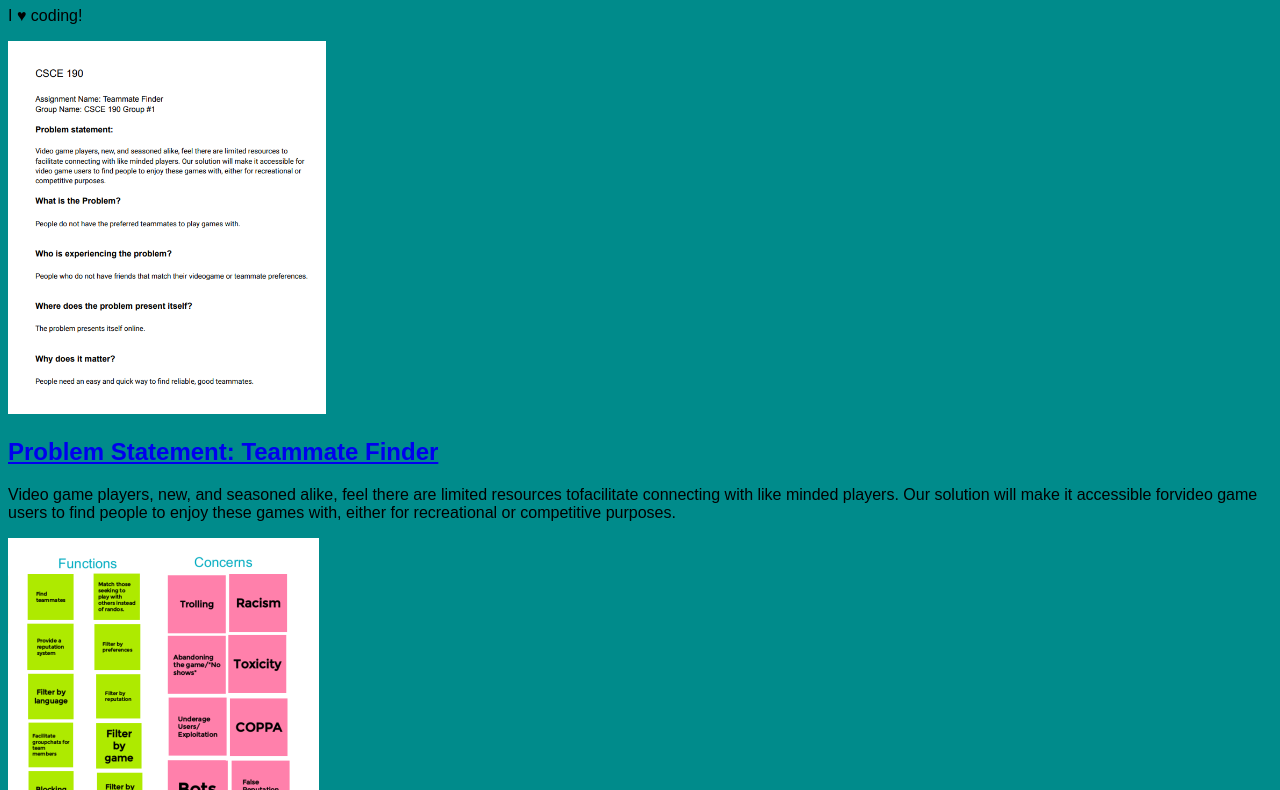
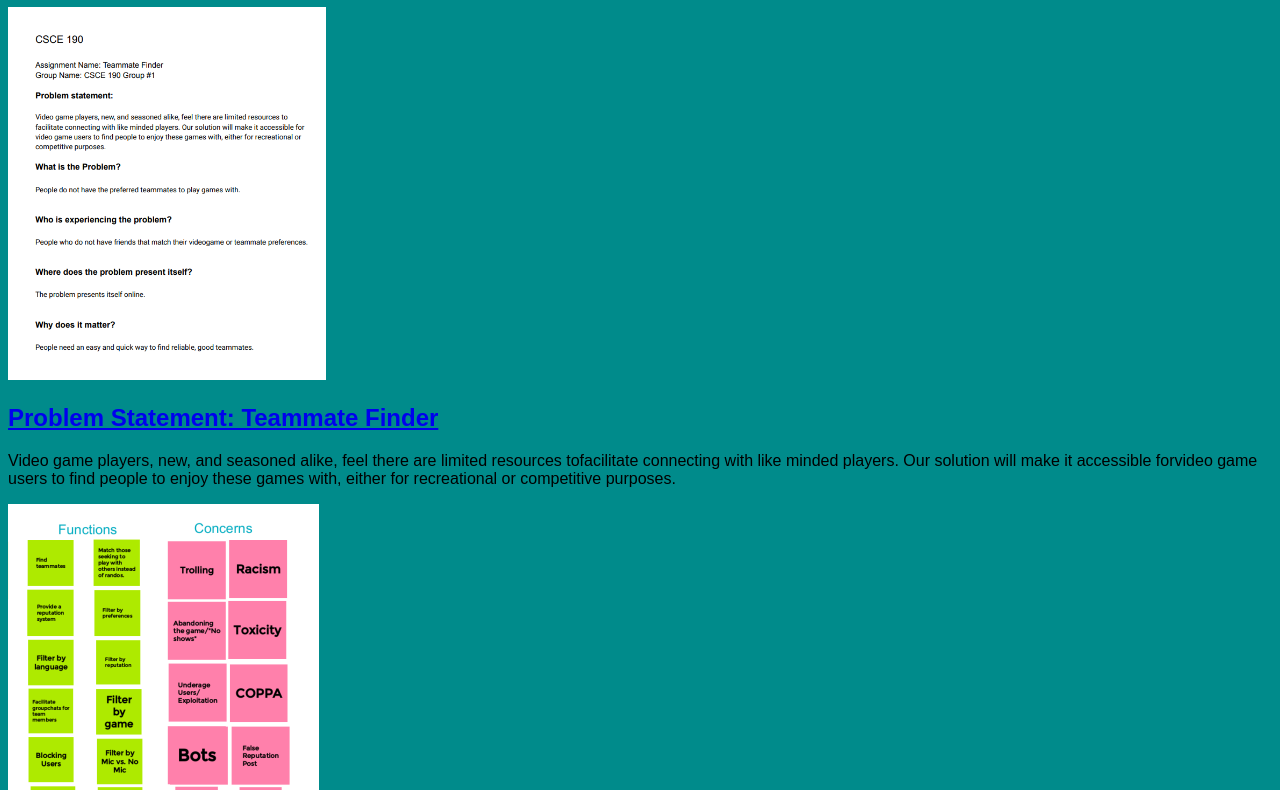
Before and after one commit to UndyingTomb/UndyingTomb.github.io, a plain HTML site: page csce190/index.html in a window 1280 px wide. Shown: the part 73-863 px from the top of the page. Drawn offline with Linux system fonts and the light colour scheme; files whose address does not match are found by name.

Commit message:
Add files via upload

```diff
--- a/csce190/index.html
+++ b/csce190/index.html
@@ -7,7 +7,7 @@
     <body>
         <h1>Preston Sands' CSCE 190</h1>
 
-        <p>I &hearts; coding!</p>
+
         <!--Problem Statement Assignment-->
         <section class="assignment">
 <a href="files/problem-statement.pdf"><img src="images/problem-statement.png"></a>
```
Also changed, not shown: index.html (+1 -1 lines).
